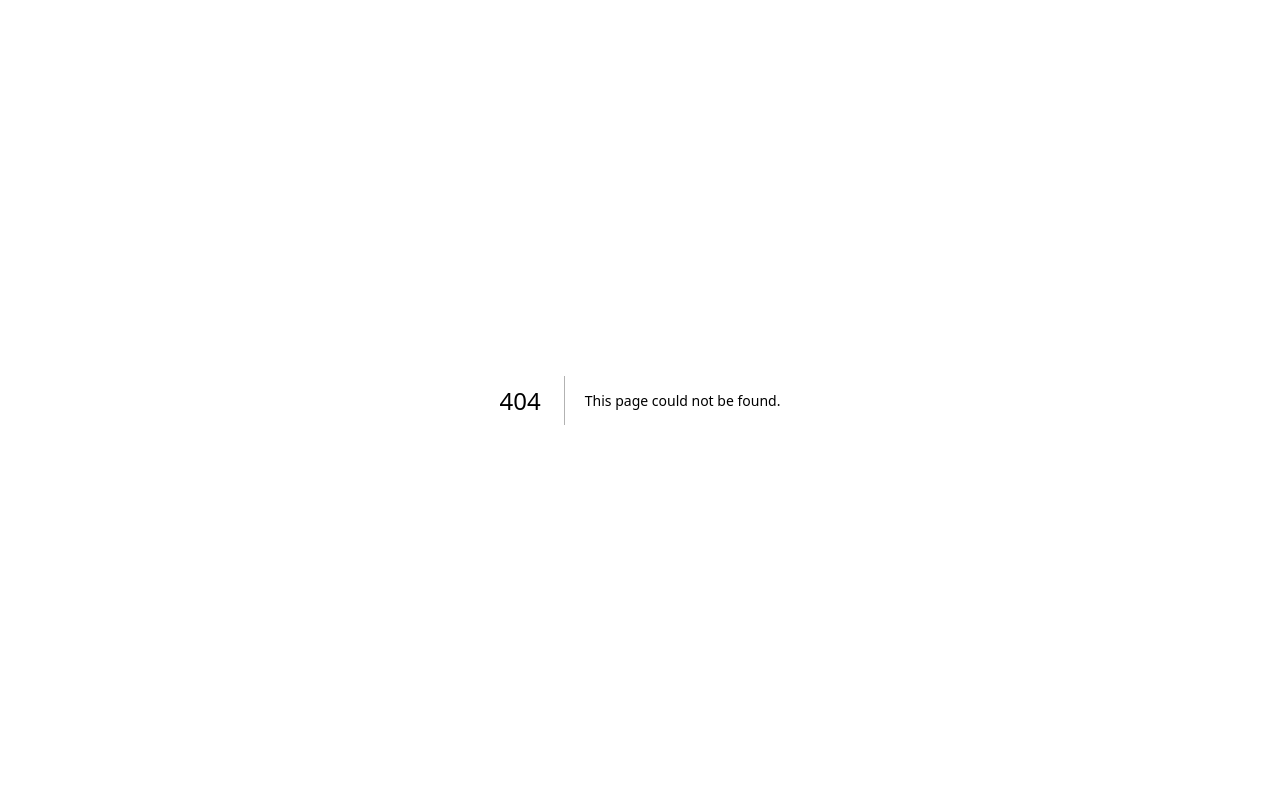
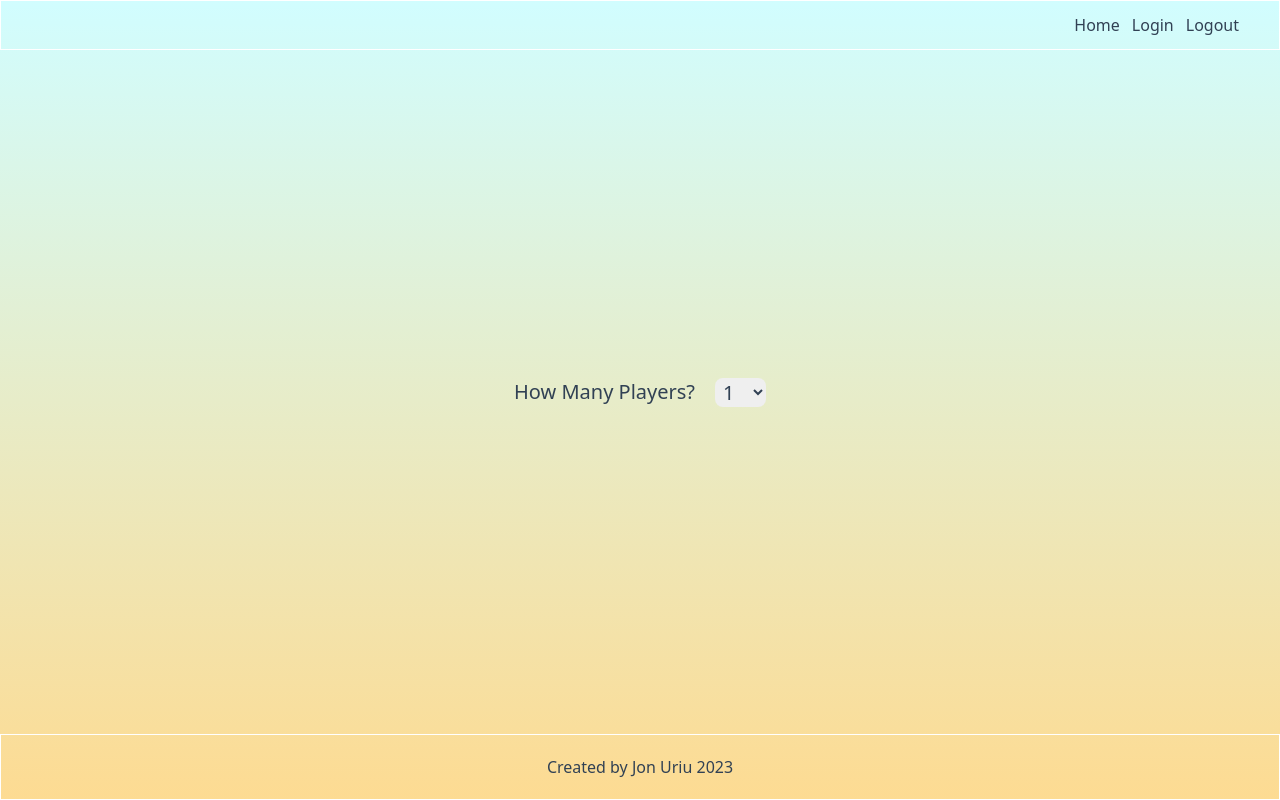
Before and after one commit to jduriu/yahtzee, a Next.js app in the folder yahtzee-front/: page /start in a window 1280 px wide. Before the commit this address had no page. Built offline with nearby package versions, Linux system fonts and the light colour scheme.

Commit message:
initial setup for start game form

```diff
--- /dev/null
+++ b/yahtzee-front/app/(game)/_components/Footer.tsx
@@ -0,0 +1,9 @@
+export default function Footer() {
+
+  return (
+    <div className="w-full flex flex-col justify-center items-center gap-3 px-10 py-5 border border-white">
+      <div>Created by Jon Uriu 2023</div>
+    </div>
+  )
+}
+``
--- /dev/null
+++ b/yahtzee-front/app/(game)/_components/Header.tsx
@@ -0,0 +1,27 @@
+import Link from "next/link"
+
+export default function Header() {
+
+  const links = [
+    {
+      name: "Home",
+      path: "/",
+    },
+    {
+      name: "Login",
+      path: "/login",
+    },
+    {
+      name: "Logout",
+      path: "/logout",
+    },
+  ]
+
+  return (
+    <div className="w-full flex h-[50px] justify-end items-center gap-3 px-10 border border-white">
+      {links.map(link => (
+        <Link href={link.path} key={link.path}>{link.name}</Link>
+      ))}
+    </div>
+  )
+}
--- a/yahtzee-front/app/(game)/layout.tsx
+++ b/yahtzee-front/app/(game)/layout.tsx
@@ -0,0 +1,21 @@
+import Header from "./_components/Header"
+import Footer from "./_components/Footer"
+
+
+export default function GameLayout({
+  children,
+}: {
+  children: React.ReactNode
+}) {
+  return (
+    <body className="w-screen h-screen">
+      <div className="w-full h-full flex flex-col justify-between">
+        <Header/>
+        <main>
+          {children}
+        </main>
+        <Footer/>
+      </div>
+    </body>
+  )
+}
--- /dev/null
+++ b/yahtzee-front/app/(game)/start/_components/StartForm.tsx
@@ -0,0 +1,27 @@
+'use client'
+
+import { useState } from 'react'
+
+
+export default function StartForm() {
+
+  const [numPlayers, setNumPlayers] = useState(0)
+
+  const number_of_players = [1, 2, 3, 4, 5, 6, 7 ,8, 9, 19]
+
+  return (
+    <form className="flex flex-col gap-3">
+      <div className="flex gap-5 text-xl">
+        <label>How Many Players?</label>
+        <select
+        className="rounded-lg px-1"
+        onChange={(e) => setNumPlayers(e.target.value)}
+        >
+          {number_of_players.map(number => (
+            <option key={number} value={number}>{number}</option>
+          ))}
+        </select>
+      </div>
+    </form>
+  )
+}
--- /dev/null
+++ b/yahtzee-front/app/(game)/start/page.tsx
@@ -0,0 +1,11 @@
+import StartForm from "./_components/StartForm";
+
+export default function Start() {
+  return (
+    <div className="w-full h-full">
+      <div className="flex justify-center items-center">
+        <StartForm/>
+      </div>
+    </div>
+  )
+}
--- a/yahtzee-front/app/globals.css
+++ b/yahtzee-front/app/globals.css
@@ -3,25 +3,19 @@
 @tailwind utilities;
 
 :root {
-  --foreground-rgb: 0, 0, 0;
-  --background-start-rgb: 214, 219, 220;
-  --background-end-rgb: 255, 255, 255;
-}
-
-@media (prefers-color-scheme: dark) {
-  :root {
-    --foreground-rgb: 255, 255, 255;
-    --background-start-rgb: 0, 0, 0;
-    --background-end-rgb: 0, 0, 0;
-  }
+  --foreground: #314154;
+  --background-start: #d1fdff;
+  --background-end: #fddb92;
+  --accent-1: #A2AEBB;
+  --accent-2: #75ABBC;
 }
 
 body {
-  color: rgb(var(--foreground-rgb));
+  color: var(--foreground);
   background: linear-gradient(
       to bottom,
       transparent,
-      rgb(var(--background-end-rgb))
+      var(--background-end)
     )
-    rgb(var(--background-start-rgb));
+    var(--background-start);
 }
--- a/yahtzee-front/tsconfig.json
+++ b/yahtzee-front/tsconfig.json
@@ -19,7 +19,7 @@
       }
     ],
     "paths": {
-      "@/*": ["./*"]
+      "@/*": ["./*"],
     }
   },
   "include": ["next-env.d.ts", "**/*.ts", "**/*.tsx", ".next/types/**/*.ts"],
```
